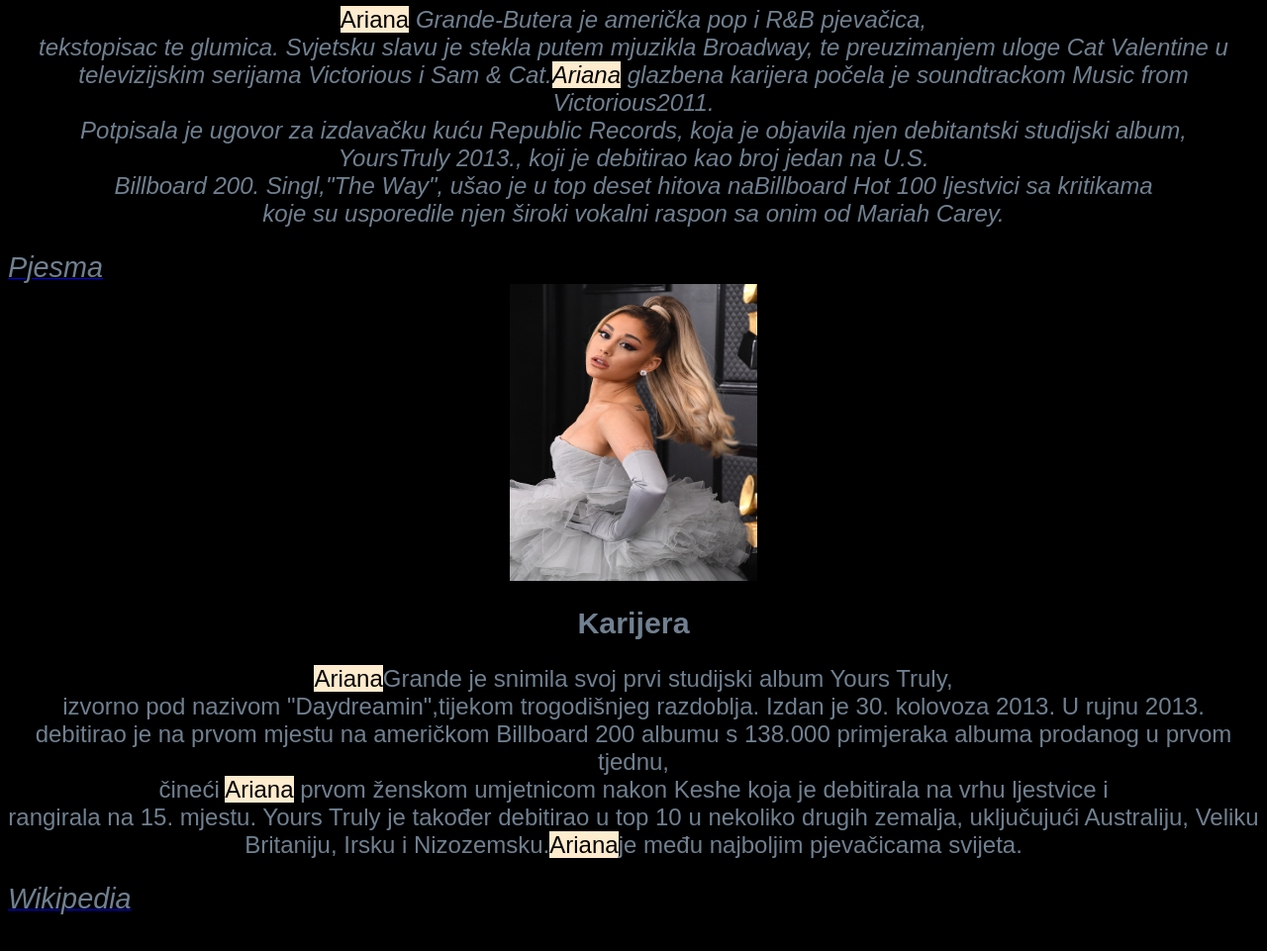
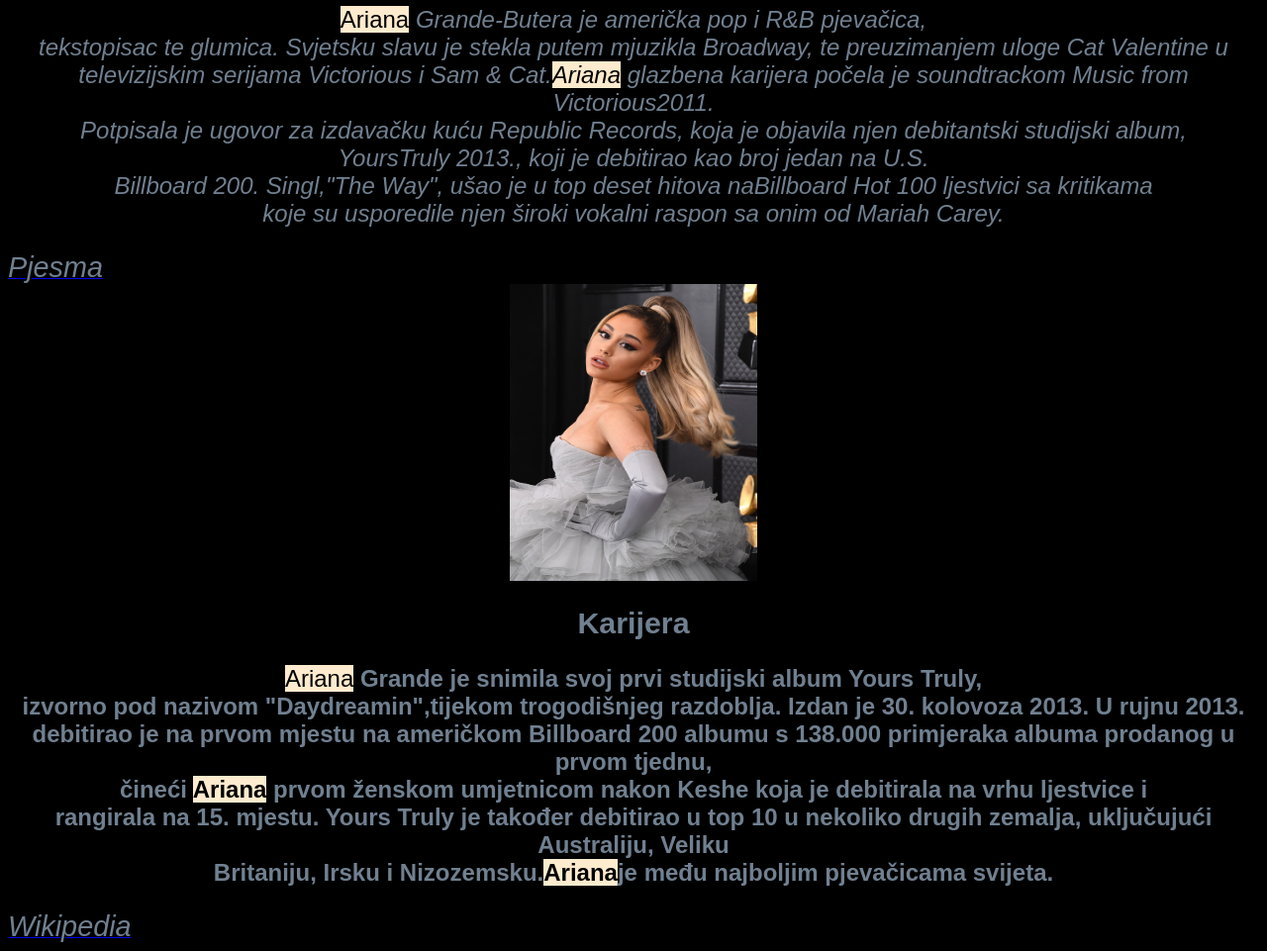
Before and after one commit to nikolinakudric/Ariana-Grande, a plain HTML site: page index.html in a window 1280 px wide. Shown: the part 93-1054 px from the top of the page at 99% size. Before the commit the page ends 1026 px from the top, so only its background shows below. Drawn offline with Linux system fonts and the light colour scheme.

Commit message:
Update index.html

```diff
--- a/index.html
+++ b/index.html
@@ -20,10 +20,10 @@
 
 
      <h2 id="karijera">Karijera</h2>
-     <p class="pocetak"> <span class="sp">Ariana</span>Grande je snimila svoj prvi studijski album Yours Truly, <br> izvorno pod nazivom "Daydreamin",tijekom trogodišnjeg razdoblja. Izdan je 30. kolovoza 2013. U rujnu 2013.  <br>debitirao je na prvom mjestu
+     <p class="pocetak"> <span class="sp">Ariana</span> <strong>Grande je snimila svoj prvi studijski album Yours Truly, <br> izvorno pod nazivom "Daydreamin",tijekom trogodišnjeg razdoblja. Izdan je 30. kolovoza 2013. U rujnu 2013.  <br>debitirao je na prvom mjestu
         na američkom Billboard 200 albumu s 138.000 primjeraka albuma prodanog u prvom tjednu,  <br> čineći <span class="sp">Ariana</span> prvom ženskom umjetnicom nakon Keshe koja
         je debitirala na vrhu ljestvice i  <br> rangirala na 15. mjestu. Yours Truly je također debitirao u top 10 u nekoliko drugih zemalja, uključujući Australiju, Veliku <br>
-        Britaniju, Irsku i Nizozemsku.<span class="sp">Ariana</span>je među najboljim pjevačicama svijeta.</p>
+        Britaniju, Irsku i Nizozemsku.<span class="sp">Ariana</span>je među najboljim pjevačicama svijeta.</strong></p>
 
 
     <a href="https://hr.wikipedia.org/wiki/Ariana_Grande"><em id="wiki">Wikipedia</em></a>
```
